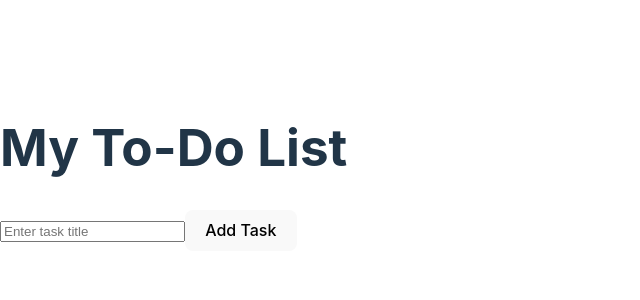
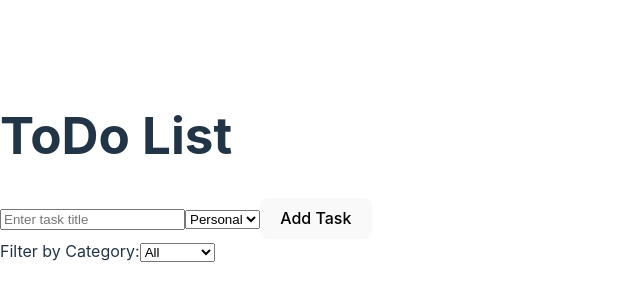
Before and after one commit to JohnGirma/AiQEM-Task, a React (Vite) app: page / in a window 1280 px wide. Shown: the part 224-524 px from the top of the page, without its empty margins (0-640 px from the left). Built offline with nearby package versions, Linux system fonts and the light colour scheme.

Commit message:
add category

```diff
--- a/src/App.tsx
+++ b/src/App.tsx
@@ -6,10 +6,13 @@ interface Task {
   id: number;
   title: string;
   completed: boolean;
+  category:string
+
 }
 
 const App: React.FC = () => {
   const [tasks, setTasks] = useState<Task[]>([]);
+  const [categoryFilter, setCategoryFilter] = useState<string | null>(null)
 
   useEffect(() => {
     const storedTasks = localStorage.getItem('tasks');
@@ -23,11 +26,12 @@ const App: React.FC = () => {
   }, [tasks]);
 
 
-  const addTask = (title: string) => {
+  const addTask = (title: string,category:string) => {
     const newTask: Task = {
       id: Date.now(),
       title,
       completed: false,
+      category,
     };
     setTasks([...tasks, newTask]);
   };
@@ -45,9 +49,22 @@ const App: React.FC = () => {
 
   return (
     <>
-      <h1>My To-Do List</h1>
+      <h1>ToDo List</h1>
       <AddTask onAddTask={addTask} />
-      <TaskList tasks={tasks} onCompleteTask={completeTask} onDeleteTask={deleteTask} />
+      <div>
+        <label htmlFor="categoryFilter">Filter by Category:</label>
+        <select
+          id="categoryFilter"
+          value={categoryFilter || ''}
+          onChange={(e) => setCategoryFilter(e.target.value || null)}
+        >
+          <option value="">All</option>
+          <option value="work">Work</option>
+          <option value="personal">Personal</option>
+          <option value="other">Other</option>
+        </select>
+      </div>
+      <TaskList tasks={tasks} onCompleteTask={completeTask} onDeleteTask={deleteTask} categoryFilter={categoryFilter}/>
     </>
   );
 };
--- a/src/components/AddTask.tsx
+++ b/src/components/AddTask.tsx
@@ -1,21 +1,27 @@
 import React, { useState } from 'react';
 
 interface AddTaskProps {
-  onAddTask: (title: string) => void;
+  onAddTask: (title: string, category: string) => void;
 }
 
 const AddTask: React.FC<AddTaskProps> = ({ onAddTask }) => {
   const [title, setTitle] = useState('');
+  const [category, setCategory] = useState('personal')
 
   const handleTitleChange = (e: React.ChangeEvent<HTMLInputElement>) => {
     setTitle(e.target.value);
   };
+  const handleCategoryChange = (e: React.ChangeEvent<HTMLSelectElement>) => {
+    setCategory(e.target.value);
+  }
+
 
   const handleSubmit = (e: React.FormEvent) => {
     e.preventDefault();
     if (title.trim() !== '') {
-      onAddTask(title);
+      onAddTask(title, category);
       setTitle('');
+      setCategory('')
     }
   };
 
@@ -27,6 +33,11 @@ const AddTask: React.FC<AddTaskProps> = ({ onAddTask }) => {
         value={title}
         onChange={handleTitleChange}
       />
+      <select value={category} onChange={handleCategoryChange}>
+        <option value="personal">Personal</option>
+        <option value="work">Work</option>
+        <option value="other">Other</option>
+      </select>
       <button type="submit">Add Task</button>
     </form>
   );
--- a/src/components/TaskList.tsx
+++ b/src/components/TaskList.tsx
@@ -4,18 +4,21 @@ interface Task {
   id: number;
   title: string;
   completed: boolean;
+  category:string
 }
 
 interface TaskListProps {
   tasks: Task[];
   onCompleteTask: (taskId: number) => void;
   onDeleteTask: (taskId: number) => void;
+  categoryFilter: (taskId: string) => void;
 }
 
-const TaskList: React.FC<TaskListProps> = ({ tasks, onCompleteTask, onDeleteTask }) => {
-  return (
+const TaskList: React.FC<TaskListProps> = ({ tasks, onCompleteTask, onDeleteTask,categoryFilter }) => {
+    const filteredTasks = categoryFilter ? tasks.filter(task => task.category === categoryFilter) : tasks
+    return (
     <ul>
-      {tasks.map((task) => (
+      {filteredTasks.map((task) => (
         <li key={task.id}>
           <input
             type="checkbox"
```
